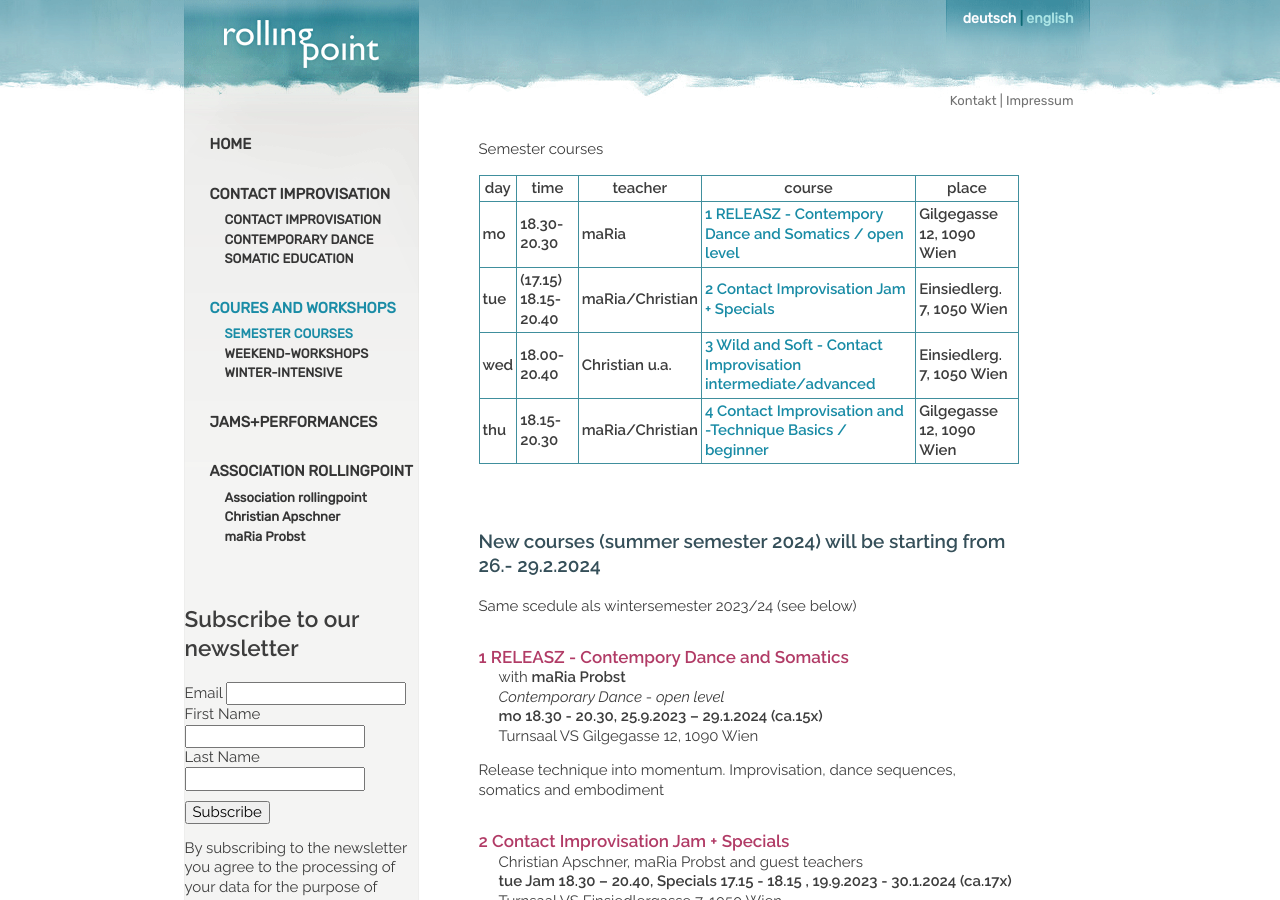
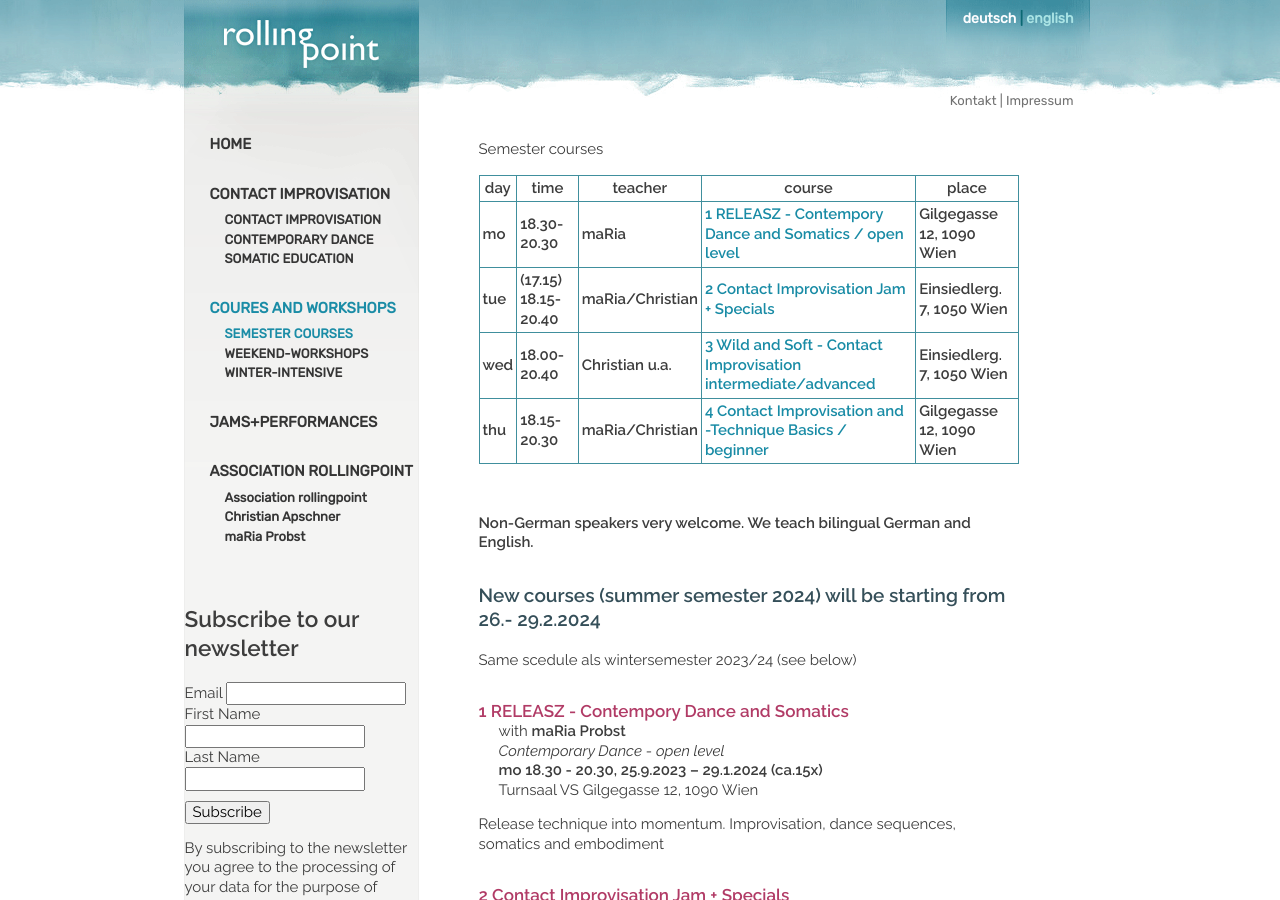
Before and after one commit to manulari/rollingpointat, a Jekyll site: the page built from _pages_en/en-kurse.md, in a window 1280 px wide and 900 px high. Built offline with Jekyll 4.4.1, drawn with Linux system fonts in a browser that asks for light colours; comment, search, counter and statistics services are not loaded.

Commit message:
Update page (en) “en-kurse”

```diff
--- a/_pages_en/en-kurse.md
+++ b/_pages_en/en-kurse.md
@@ -15,11 +15,11 @@ Semester courses
 
 &nbsp;
 
+**Non-German speakers very welcome. We teach bilingual German and English.**
+
 ### New courses (summer semester 2024) will be starting from 26.- 29.2.2024
 
 Same scedule als wintersemester 2023/24 (see below)
-
-
 
 <div class="named-anchor" id="mo"></div>
 
```
